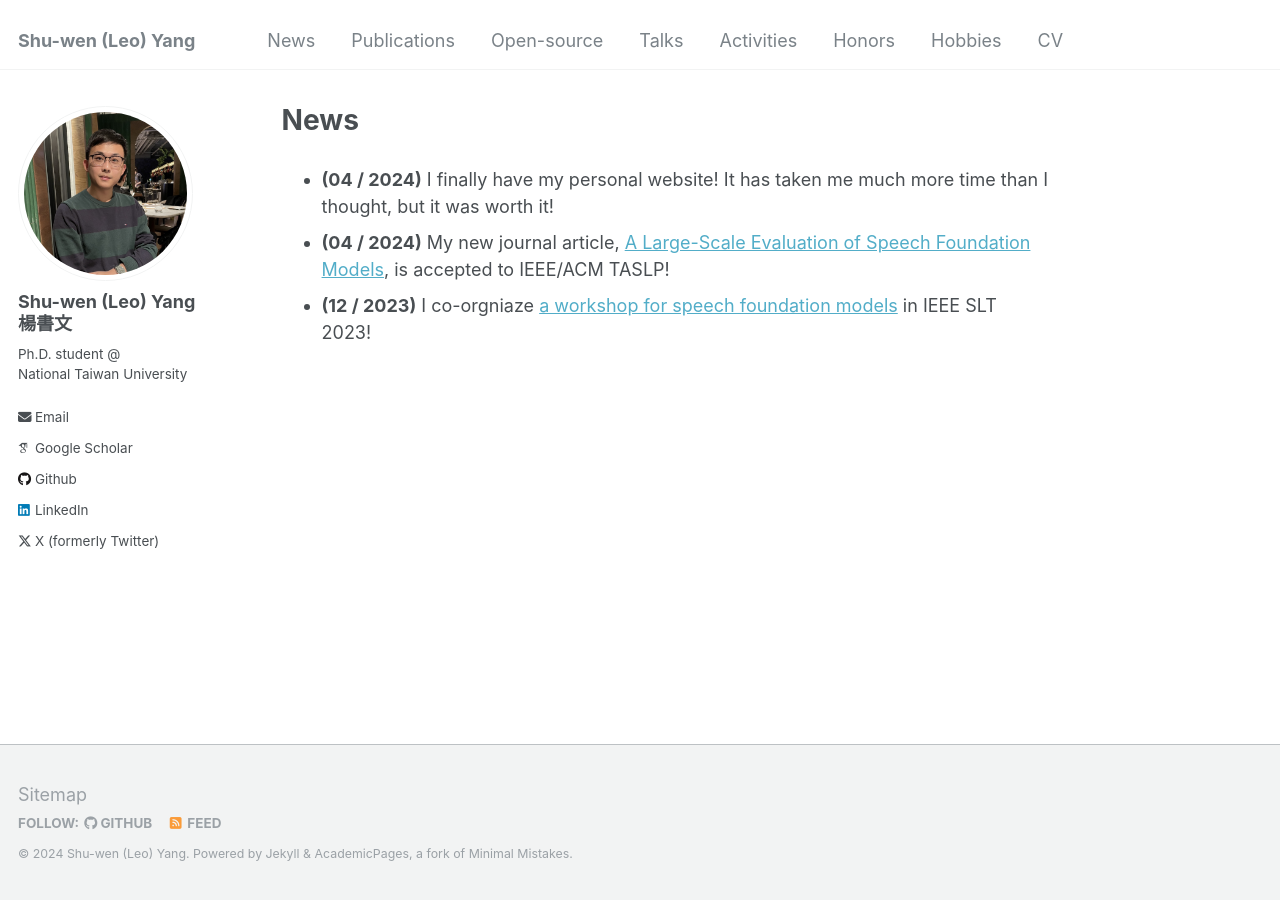
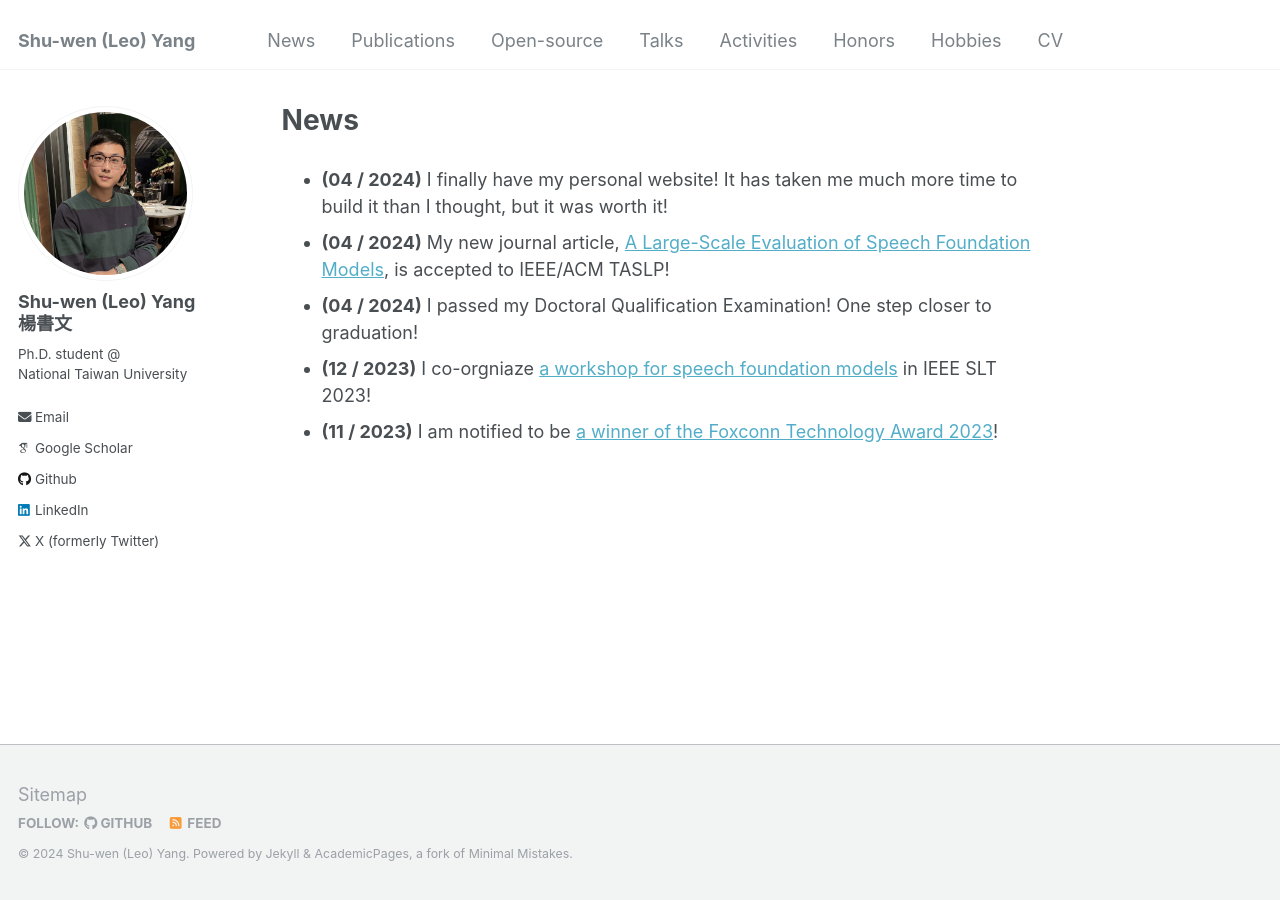
Before and after one commit to leo19941227/leo19941227.github.io, a Jekyll site: the page built from _pages/news.md, in a window 1280 px wide. Built offline with Jekyll 4.4.1, drawn with Linux system fonts in a browser that asks for light colours; some web fonts are replaced.

Commit message:
add news

```diff
--- a/_pages/news.md
+++ b/_pages/news.md
@@ -3,6 +3,8 @@ permalink: /news/
 title: "News"
 ---
 
-- **(04 / 2024)** I finally have my personal website! It has taken me much more time than I thought, but it was worth it!
+- **(04 / 2024)** I finally have my personal website! It has taken me much more time to build it than I thought, but it was worth it!
 - **(04 / 2024)** My new journal article, [A Large-Scale Evaluation of Speech Foundation Models](https://arxiv.org/abs/2404.09385), is accepted to IEEE/ACM TASLP!
+- **(04 / 2024)** I passed my Doctoral Qualification Examination! One step closer to graduation!
 - **(12 / 2023)** I co-orgniaze [a workshop for speech foundation models](https://sites.google.com/g.ntu.edu.tw/sparks/about) in IEEE SLT 2023!
+- **(11 / 2023)** I am notified to be [a winner of the Foxconn Technology Award 2023](https://www.facebook.com/foxconnscholarship/posts/pfbid02EAcfpLwVHVeCEs3R8KjujDBs9EVVeG3QCS2AfVHJuJVWkTE9dKsKhLs4uigtJanpl?locale=zh_TW)!
```
